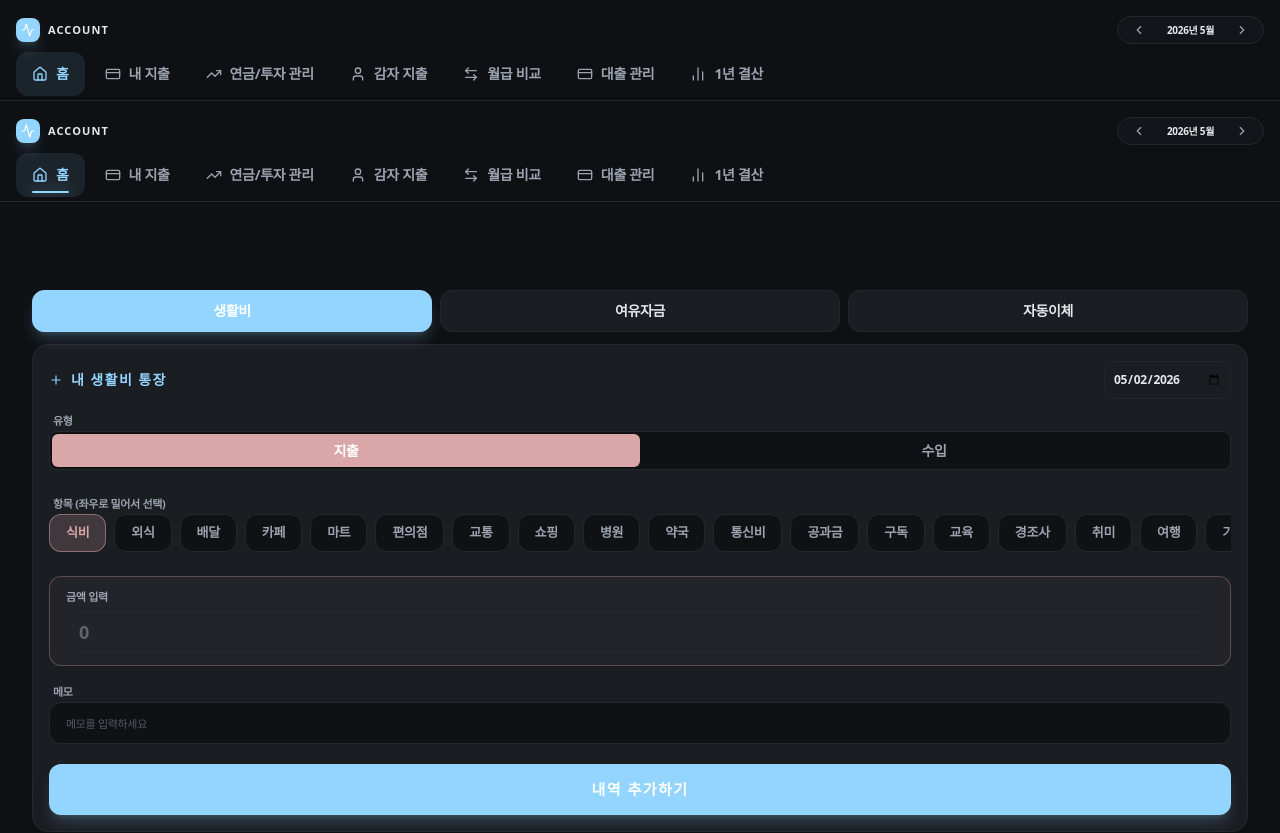
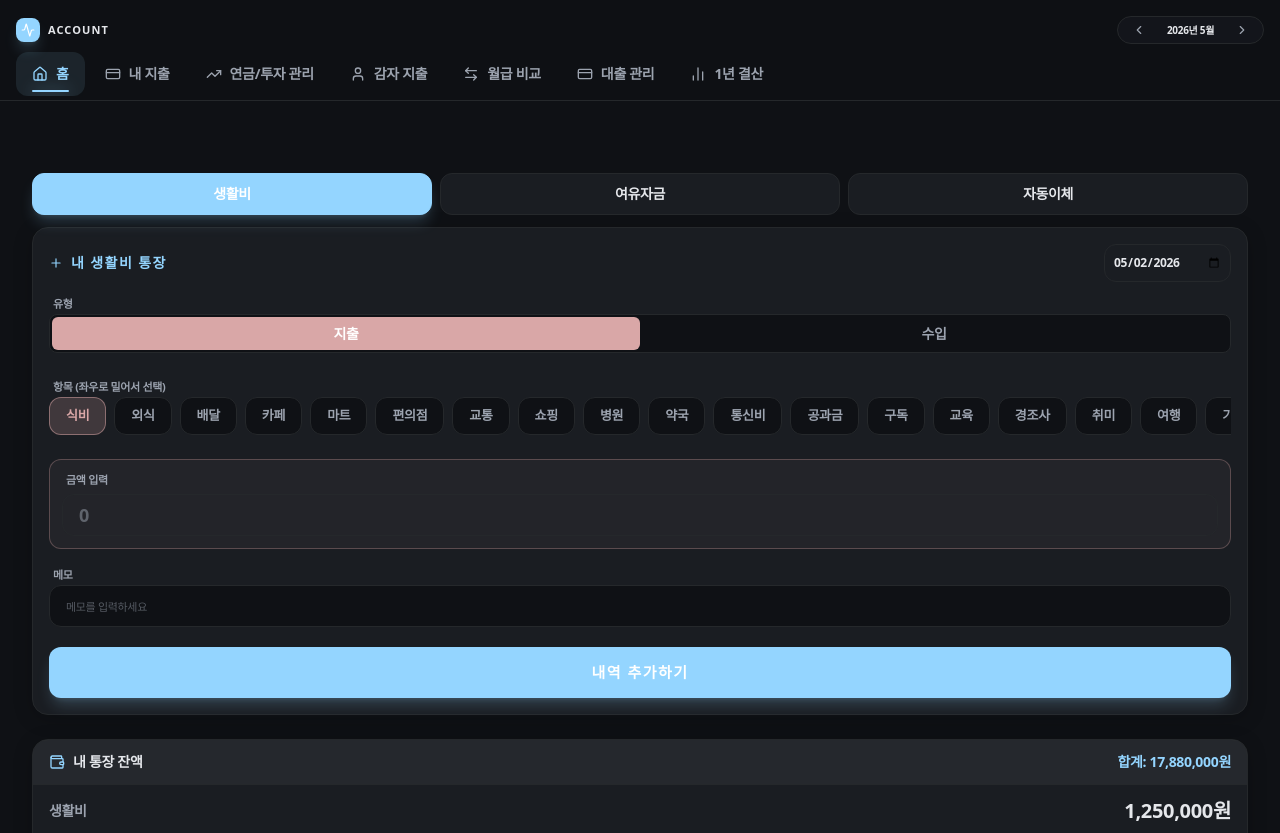
Before and after one commit to eunmadee-a11y/account, a React (Vite) app: page / in a window 1280 px wide. Shown: the top 833 px of the page. Built offline with nearby package versions, Linux system fonts and the light colour scheme.

Commit message:
Update App.tsx

```diff
--- a/src/App.tsx
+++ b/src/App.tsx
@@ -360,6 +360,7 @@ className={`shrink-0 flex items-center gap-2 px-4 py-3 rounded-xl font-bold text
       {/* Navigation Rail / Header */}
 
 
+
 {/* iOS 최적화: 상단 여백 및 탭 하단 간격 최소화 */}
 <header className="sticky top-0 bg-brand-bg/90 backdrop-blur-xl z-50 border-b border-brand-border px-4 pt-4 pb-1">
   <div className="flex items-center justify-between mb-2">
@@ -393,44 +394,12 @@ className={`shrink-0 flex items-center gap-2 px-4 py-3 rounded-xl font-bold text
     <TabButton name="대출 관리" icon={LoanIcon} />
     <TabButton name="1년 결산" icon={BarChart2} />
   </nav>
-</header>{/* iOS 최적화: 상단 여백 및 탭 하단 간격 최소화 */}
-<header className="sticky top-0 bg-brand-bg/90 backdrop-blur-xl z-50 border-b border-brand-border px-4 pt-4 pb-1">
-  <div className="flex items-center justify-between mb-2">
-    {/* 로고 및 제목 */}
-    <div className="flex items-center gap-2">
-      <div className="w-6 h-6 rounded-lg bg-brand-primary flex items-center justify-center shadow-lg shadow-brand-primary/20">
-        <Activity size={14} className="text-white" />
-      </div>
-      <span className="text-[11px] font-black tracking-widest text-brand-text-main uppercase">Account</span>
-    </div>
-
-    {/* 날짜 이동 탭 (우상단 배치) */}
-    <div className="flex items-center gap-2 bg-brand-card/50 px-2.5 py-0.5 rounded-full border border-brand-border">
-      <button onClick={() => changeMonth(-1)} className="text-brand-text-sub active:scale-90 p-1">
-        <ChevronLeft size={14} />
-      </button>
-      <span className="text-[10px] font-black min-w-[65px] text-center">{currentMonthDisplay}</span>
-      <button onClick={() => changeMonth(1)} className="text-brand-text-sub active:scale-90 p-1">
-        <ChevronRight size={14} />
-      </button>
-    </div>
-  </div>
-
-  {/* 탭 메뉴 (하단 여백 제거) */}
-  <nav className="flex gap-1 overflow-x-auto scrollbar-hide w-full">
-    <TabButton name="홈" icon={Home} />
-    <TabButton name="내 지출" icon={CreditCard} />
-    <TabButton name="연금/투자 관리" icon={TrendingUp} />
-    <TabButton name="감자 지출" icon={User} />
-    <TabButton name="월급 비교" icon={ComparisonIcon} />
-    <TabButton name="대출 관리" icon={LoanIcon} />
-    <TabButton name="1년 결산" icon={BarChart2} />
-  </nav>
 </header>
 
 
-      {/* Main Content Area */}
-     <main className="flex-1 max-w-[1400px] w-full mx-auto p-4 md:p-8">
+
+{/* 콘텐츠 영역 상단 패딩(pt-0)을 제거하여 탭 바에 밀착[cite: 1] */}
+<main className="flex-1 max-w-[1400px] w-full mx-auto p-4 pt-0 md:p-8 md:pt-4">
   <AnimatePresence mode="wait">
     {activeTab === '홈' && <HomeView key="home" {...{ totalAssets, monthlySummary: filteredData, currentDate, transactions, balances, setTransactions, selectedDateStr, setSelectedDateStr, deleteTransaction, loanSummary, myAccountNames, categories: myCategories, setCategories: setMyCategories }} />}
     {activeTab === '내 지출' && <ExpenseView key="expense" {...{ transactions, setTransactions, filteredData, currentDate, deleteTransaction, myAccountNames, balances, setBalances, searchQuery: mySearchQuery, setSearchQuery: setMySearchQuery, categories: myCategories, setCategories: setMyCategories, onOpenEdit: () => setIsMyEditModalOpen(true) }} />}
@@ -441,6 +410,8 @@ className={`shrink-0 flex items-center gap-2 px-4 py-3 rounded-xl font-bold text
     {activeTab === '1년 결산' && <AnnualSettlementView key="annual" {...{ transactions, gamjaTransactions, salaries }} />}
   </AnimatePresence>
 </main>
+
+
       {/* Edit Modals */}
       <TransactionEditModal
         isOpen={isMyEditModalOpen}
```
